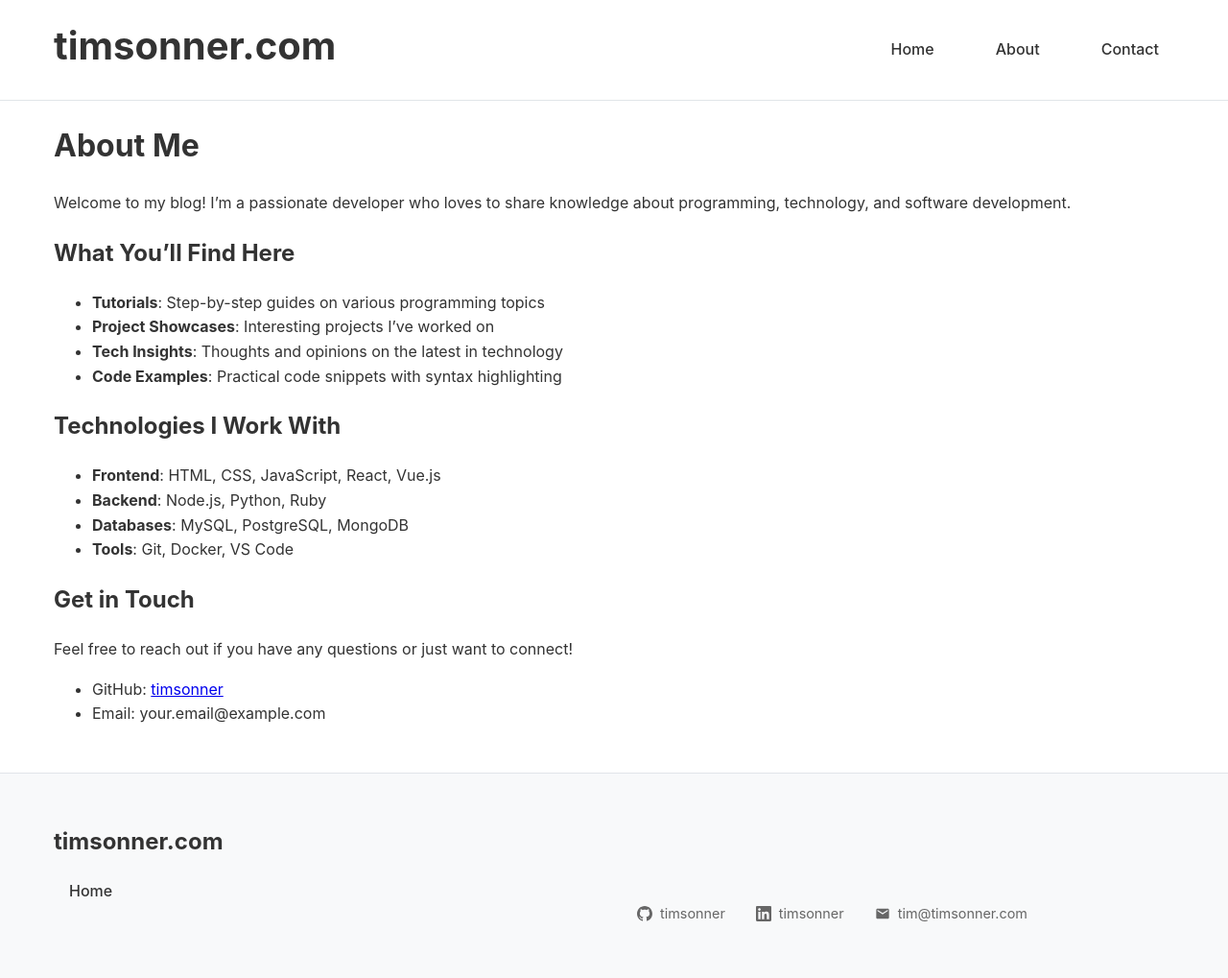
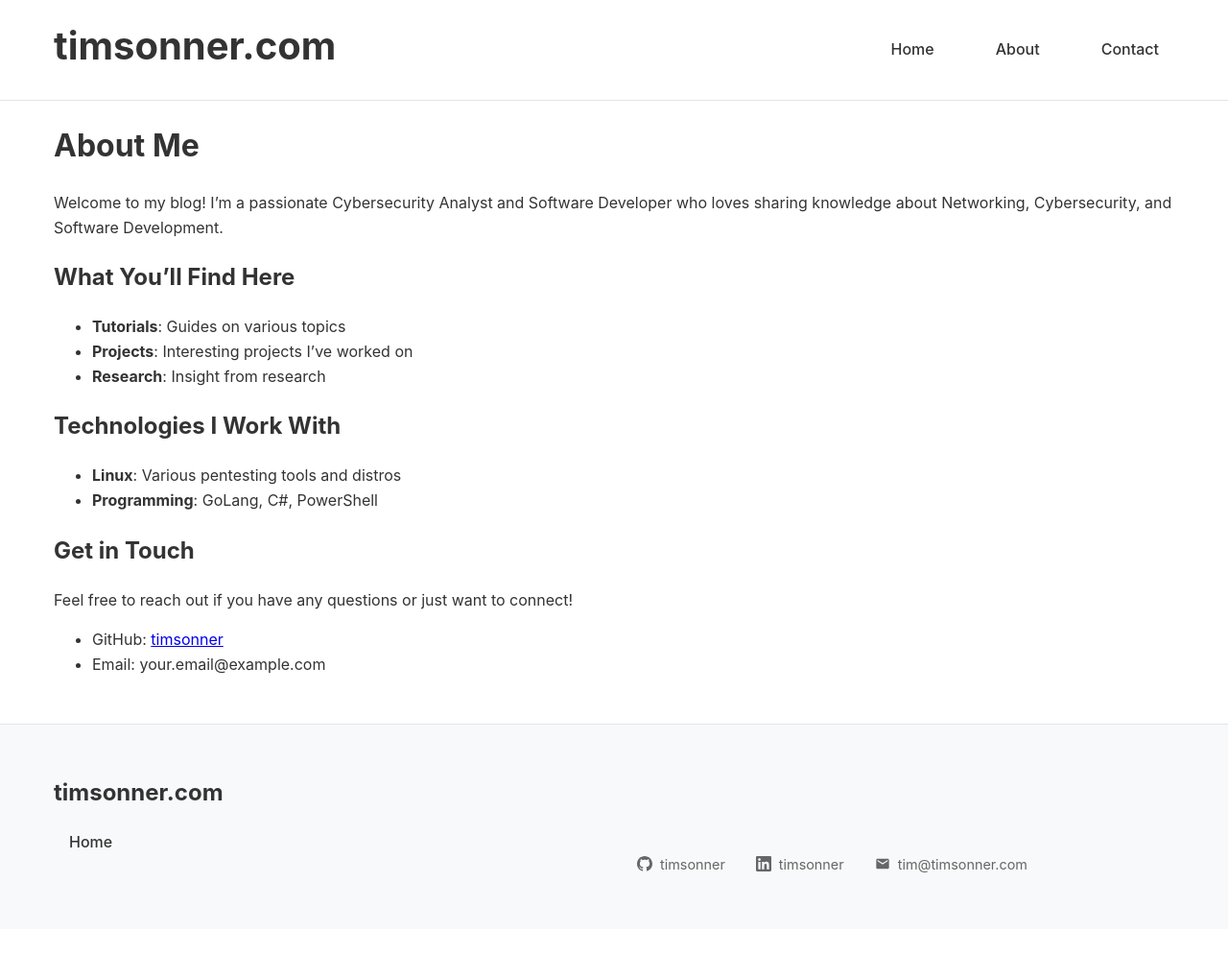
Before and after one commit to timsonner/timsonner.github.io, a Jekyll site: the page built from about.md, in a window 1280 px wide. Shown: the whole page at 96% size. Built offline with Jekyll 4.4.1, drawn with Linux system fonts in a browser that asks for light colours; after the commit the page ends 968 px from its top, so only the background shows below that.

Commit message:
update about page, update site description

```diff
--- a/_config.yml
+++ b/_config.yml
@@ -1,5 +1,5 @@
 title: timsonner.com
-description: Welcome to my Cybersecurity and blog where I share tutorials, projects, and notes.
+description: Welcome to my Cybersecurity blog where I share tutorials, projects, and insights from my experience and research.
 baseurl: ""
 url: "https://timsonner.github.io"
 
--- a/about.md
+++ b/about.md
@@ -6,21 +6,18 @@ permalink: /about/
 
 # About Me
 
-Welcome to my blog! I'm a passionate developer who loves to share knowledge about programming, technology, and software development.
+Welcome to my blog! I'm a passionate Cybersecurity Analyst and Software Developer who loves sharing knowledge about Networking, Cybersecurity, and Software Development.
 
 ## What You'll Find Here
 
-- **Tutorials**: Step-by-step guides on various programming topics
-- **Project Showcases**: Interesting projects I've worked on
-- **Tech Insights**: Thoughts and opinions on the latest in technology
-- **Code Examples**: Practical code snippets with syntax highlighting
+- **Tutorials**: Guides on various topics
+- **Projects**: Interesting projects I've worked on
+- **Research**: Insight from research
 
 ## Technologies I Work With
 
-- **Frontend**: HTML, CSS, JavaScript, React, Vue.js
-- **Backend**: Node.js, Python, Ruby
-- **Databases**: MySQL, PostgreSQL, MongoDB
-- **Tools**: Git, Docker, VS Code
+- **Linux**: Various pentesting tools and distros
+- **Programming**: GoLang, C#, PowerShell
 
 ## Get in Touch
 
```
